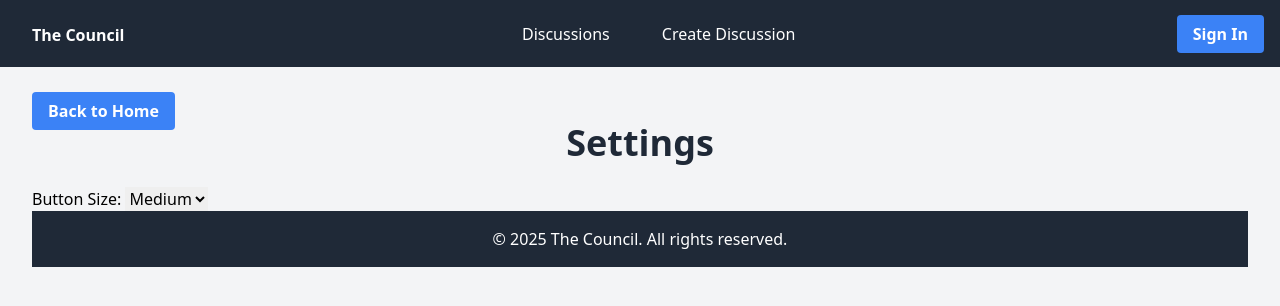
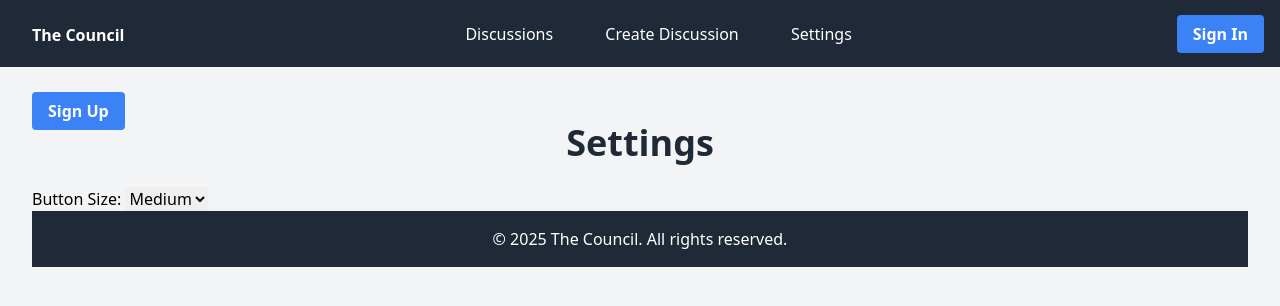
Before and after one commit to Mooshiiee/TheCouncil, a Django app: page /settings/ in a window 1280 px wide. Shown: the top 306 px of the page. Run offline with Django 4.2, Linux system fonts and the light colour scheme.

Commit message:
Header Logic changes

```diff
--- a/the_council/core/templates/core/header.html
+++ b/the_council/core/templates/core/header.html
@@ -1,11 +1,21 @@
 <header class="bg-gray-800 text-white p-4">
     <div class="container mx-auto flex items-center justify-between">
         <h1 class="text-2xl font-bold">
-            <a href="{% url 'core:home' %}" class="hover:text-gray-300">The Council</a>
+            {% if user.is_authenticated %}
+                <a href="{% url 'core:home' %}" class="hover:text-gray-300">The Council</a>
+            {% else %}
+                <a href="{% url 'core:landing' %}" class="hover:text-gray-300">The Council</a>
+            {% endif %}
         </h1>
         <nav class="space-x-4">
-            <a href="{% url 'core:discussions' %}" class="hover:text-gray-300">Discussions</a>
-            <a href="{% url 'core:create_discussion' %}" class="hover:text-gray-300">Create Discussion</a>
+            {% if user.is_authenticated %}
+                <a href="{% url 'core:discussions' %}" class="hover:text-gray-300">Discussions</a>
+                <a href="{% url 'core:create_discussion' %}" class="hover:text-gray-300">Create Discussion</a>
+            {% else %}
+                <a href="{% url 'core:signup' %}" class="hover:text-gray-300">Discussions</a>
+                <a href="{% url 'core:signup' %}" class="hover:text-gray-300">Create Discussion</a>
+            {% endif %}
+            <a href="{% url 'core:settings' %}" class="hover:text-gray-300">Settings</a>
         </nav>
         <div>
             {% if user.is_authenticated %}
--- a/the_council/core/templates/core/home.html
+++ b/the_council/core/templates/core/home.html
@@ -12,10 +12,6 @@
         <h1 class="text-4xl font-bold text-center text-gray-800 mb-6">The Council</h1>
         <p class="text-lg text-center text-gray-600 mb-8">Welcome, {{ user.username }}!</p>
 
-        <div class="mb-8">
-            <a href="{% url 'core:settings' %}" class="bg-blue-500 hover:bg-blue-700 text-white font-bold py-2 px-4 rounded">Settings</a>
-        </div>
-
         <div class="mb-4">
            <a href="{% url 'core:discussions' %}" class="bg-blue-500 hover:bg-blue-700 text-white font-bold py-2 px-4 rounded">View Discussions</a>
         </div>
--- a/the_council/core/templates/core/settings.html
+++ b/the_council/core/templates/core/settings.html
@@ -8,8 +8,14 @@
 </head>
 <body class="bg-gray-100 font-sans">
     {% include "core/header.html" %}
+
     <div class="container mx-auto p-8">
+        {% if user.is_authenticated %}
             <a href="{% url 'core:home' %}" class="bg-blue-500 hover:bg-blue-700 text-white font-bold py-2 px-4 rounded">Back to Home</a>
+        {% else %}
+            <a href="{% url 'core:signup' %}" class="bg-blue-500 hover:bg-blue-700 text-white font-bold py-2 px-4 rounded">Sign Up</a>
+        {% endif %}
+
         <h1 class="text-4xl font-bold text-center text-gray-800 mb-6">Settings</h1>
 
         <!-- <div>
@@ -54,8 +60,8 @@
 
             // Apply initial size
             applySize();
+        </script>
 
-    </script>
     {% include "core/footer.html" %}
 </body>
 </html>
```
Lines whose indentation alone changed are shown as unchanged.
